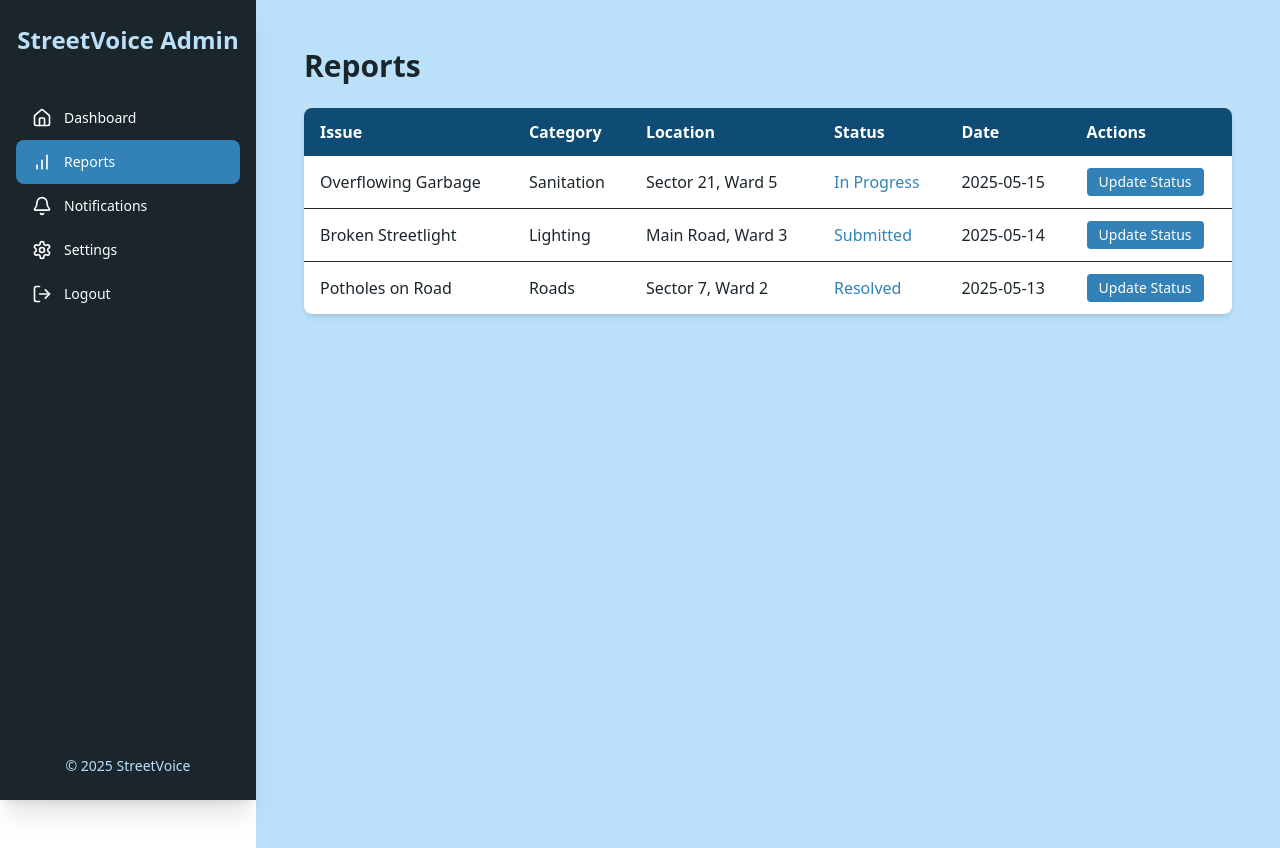
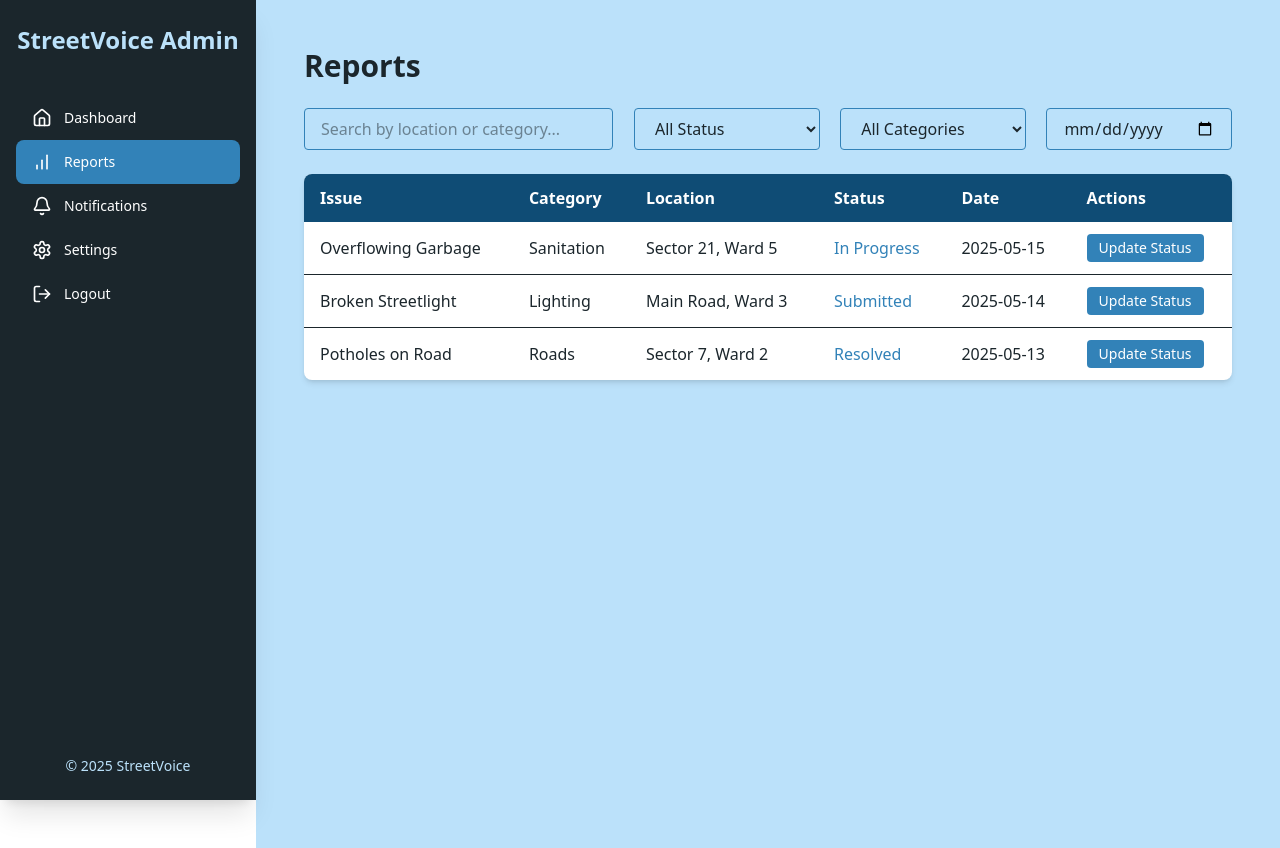
Before and after one commit to arorarish245/StreetVoice, a Next.js app in the folder frontend/: page /admin/reports in a window 1280 px wide. Built offline with nearby package versions, Linux system fonts and the light colour scheme.

Commit message:
feat: added advanced search and filter UI for reports page

```diff
--- a/frontend/src/app/admin/reports/page.tsx
+++ b/frontend/src/app/admin/reports/page.tsx
@@ -32,6 +32,39 @@ export default function ReportsPage() {
     <div className="p-6 bg-[#BBE1FA] min-h-screen text-[#1B262C]">
       <h1 className="text-3xl font-bold mb-6">Reports</h1>
 
+      <div className="flex flex-col lg:flex-row justify-between items-center mb-6 gap-4">
+        {/* Search Bar */}
+        <input
+          type="text"
+          placeholder="Search by location or category..."
+          className="w-full lg:w-1/3 px-4 py-2 border border-[#3282B8] rounded focus:outline-none focus:ring-2 focus:ring-[#3282B8]"
+        />
+
+        {/* Status Filter */}
+        <select className="w-full lg:w-1/5 px-4 py-2 border border-[#3282B8] rounded focus:outline-none focus:ring-2 focus:ring-[#3282B8]">
+          <option value="all">All Status</option>
+          <option value="submitted">Submitted</option>
+          <option value="in-progress">In Progress</option>
+          <option value="resolved">Resolved</option>
+        </select>
+
+        {/* Category Filter */}
+        <select className="w-full lg:w-1/5 px-4 py-2 border border-[#3282B8] rounded focus:outline-none focus:ring-2 focus:ring-[#3282B8]">
+          <option value="all">All Categories</option>
+          <option value="garbage">Garbage</option>
+          <option value="road">Road</option>
+          <option value="lights">Lights</option>
+          <option value="water">Water</option>
+          <option value="others">Others</option>
+        </select>
+
+        {/* Date Filter */}
+        <input
+          type="date"
+          className="w-full lg:w-1/5 px-4 py-2 border border-[#3282B8] rounded focus:outline-none focus:ring-2 focus:ring-[#3282B8]"
+        />
+      </div>
+
       <div className="bg-white shadow-md rounded-lg overflow-x-auto">
         <table className="min-w-full table-auto text-left">
           <thead className="bg-[#0F4C75] text-white">
```
